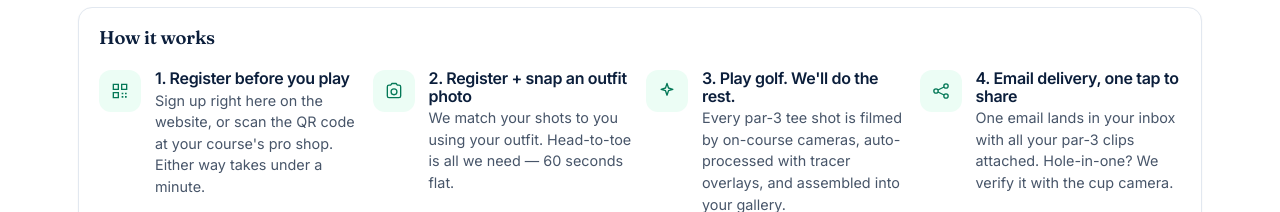
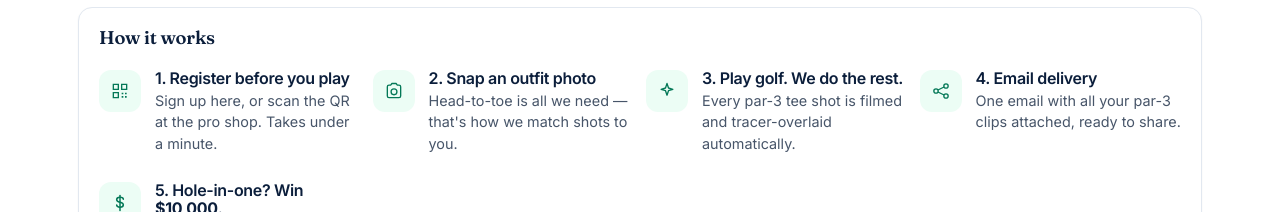
Before and after one commit to baldbrent-lang/HoleInOne, a React (Vite) app in the folder frontend/: page / in a window 1280 px wide. Shown: the part 588-800 px from the top of the page. Built offline with nearby package versions, Linux system fonts and the light colour scheme; no server answers.

Commit message:
How it works: tighten copy on every step

```diff
--- a/frontend/src/pages/Home.jsx
+++ b/frontend/src/pages/Home.jsx
@@ -121,35 +121,35 @@ export default function Home() {
             <div className="icon"><Icon name="qr" /></div>
             <div>
               <h4>1. Register before you play</h4>
-              <p>Sign up right here on the website, or scan the QR code at your course's pro shop. Either way takes under a minute.</p>
+              <p>Sign up here, or scan the QR at the pro shop. Takes under a minute.</p>
             </div>
           </div>
           <div className="feature-row" style={{ borderBottom: "none", padding: "8px 0" }}>
             <div className="icon"><Icon name="camera" /></div>
             <div>
-              <h4>2. Register + snap an outfit photo</h4>
-              <p>We match your shots to you using your outfit. Head-to-toe is all we need — 60 seconds flat.</p>
+              <h4>2. Snap an outfit photo</h4>
+              <p>Head-to-toe is all we need — that's how we match shots to you.</p>
             </div>
           </div>
           <div className="feature-row" style={{ borderBottom: "none", padding: "8px 0" }}>
             <div className="icon"><Icon name="sparkle" /></div>
             <div>
-              <h4>3. Play golf. We'll do the rest.</h4>
-              <p>Every par-3 tee shot is filmed by on-course cameras, auto-processed with tracer overlays, and assembled into your gallery.</p>
+              <h4>3. Play golf. We do the rest.</h4>
+              <p>Every par-3 tee shot is filmed and tracer-overlaid automatically.</p>
             </div>
           </div>
           <div className="feature-row" style={{ borderBottom: "none", padding: "8px 0" }}>
             <div className="icon"><Icon name="share" /></div>
             <div>
-              <h4>4. Email delivery, one tap to share</h4>
-              <p>One email lands in your inbox with all your par-3 clips attached. Hole-in-one? We verify it with the cup camera.</p>
+              <h4>4. Email delivery</h4>
+              <p>One email with all your par-3 clips attached, ready to share.</p>
             </div>
           </div>
           <div className="feature-row" style={{ borderBottom: "none", padding: "8px 0" }}>
             <div className="icon"><Icon name="dollar" /></div>
             <div>
               <h4>5. Hole-in-one? Win <b>$10,000</b>.</h4>
-              <p>Ace any par 3 during your round and we'll cut you a $10,000 check. Our cup camera verifies it instantly — no signed scorecards or witness disputes.</p>
+              <p>Ace any par 3, our cup camera verifies it, you get a $10,000 check.</p>
             </div>
           </div>
         </div>
```
